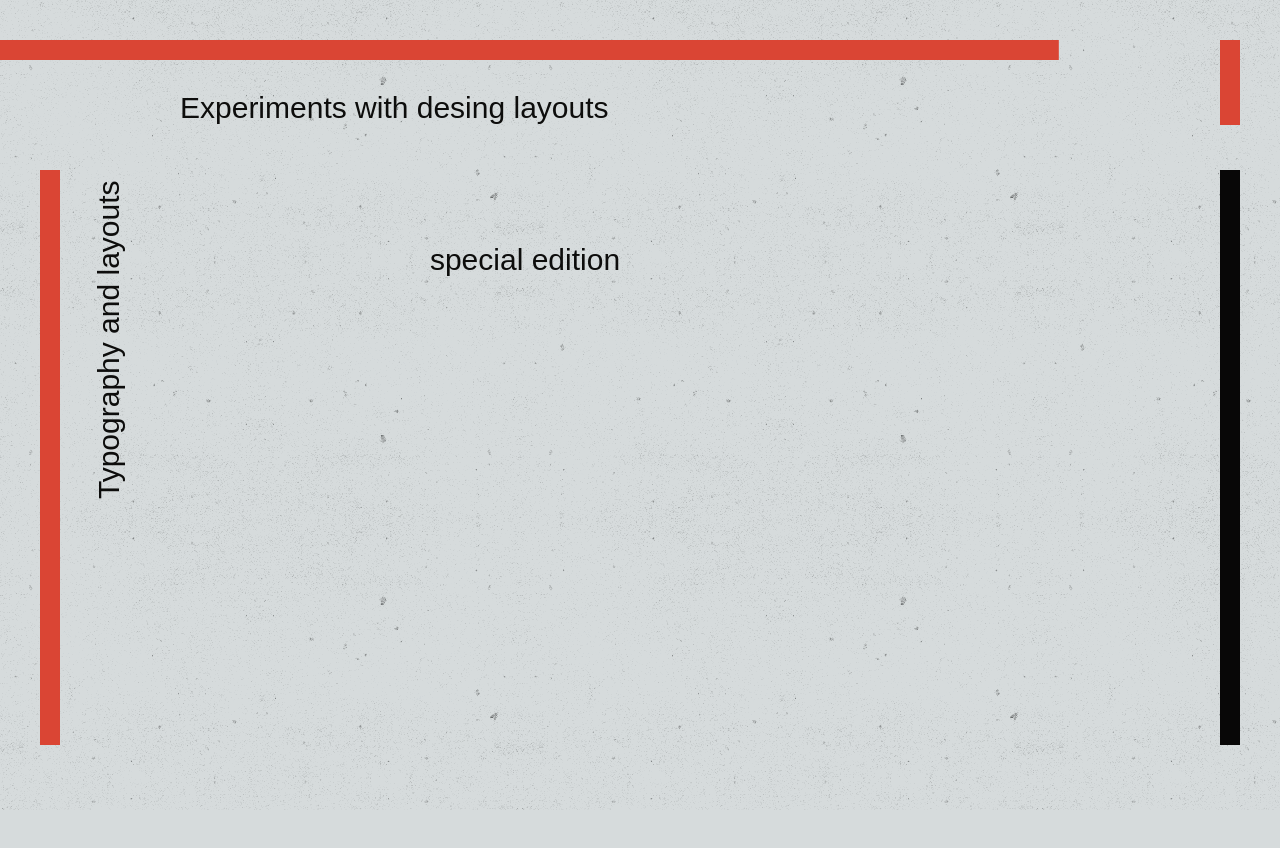
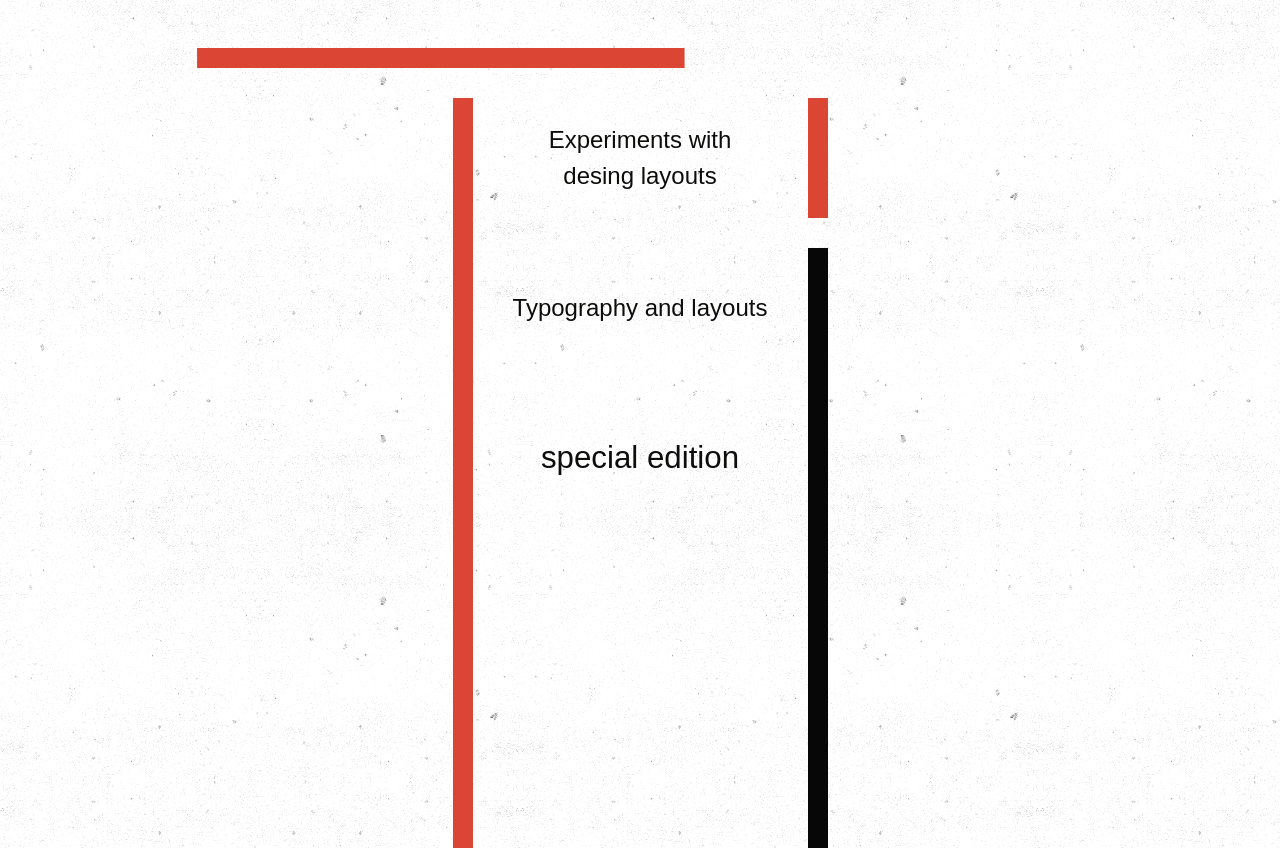
Before and after one commit to barbaraperic/doodle-motion, a Next.js app: page / in a window 1280 px wide. Before the commit the page ends 810 px from the top, so only its background shows below. Built offline with nearby package versions, Linux system fonts and the light colour scheme; a web font is replaced by a local one.

Commit message:
refactor typography

```diff
--- a/app/globals.scss
+++ b/app/globals.scss
@@ -7,51 +7,63 @@
     padding: 0;
     margin: 0;
 }
-* > * {
-    margin-bottom: 0.5em;
-}
-// These values are the minimum and maximum viewport sizes to apply the font scaling
-$min_width: 400;
-$max_width: 800;
-// These values represent the range of fon-tsize to apply
-// These values effect the base font-size, headings and other elements will scale proportionally
-$min_font: 16;
-$max_font: 20;
 
 :root {
-    --foreground-hsl: hsl(60, 4%, 5%);
-    --background-start-rgb: 214, 219, 220;
-    --background-end-rgb: 255, 255, 255;
-    font-size: #{$min_font}px;
+    --font-color-hsl: hsl(60, 4%, 5%);
+    --accent-color-hsl: hsl(6, 69%, 53%);
+    --black-color-hsl: hsl(0, 6%, 3%);
+    --base-size: 1rem;
+    --scale: 1.25;
+    --h5: calc(var(--base-size) * var(--scale));
+    --h4: calc(var(--h5) * var(--scale));
+    --h3: calc(var(--h4) * var(--scale));
+    --h2: calc(var(--h3) * var(--scale));
+    --h1: calc(var(--h2) * var(--scale));
 }
 
-@media (min-width: #{$min_width}px) and (max-width: #{$max_width}px) {
-    :root {
-        font-size: calc(
-            #{$min_font}px + (#{$max_font} - #{$min_font}) *
-                ((100vw - #{$min_width}px) / (#{$max_width} - #{$min_width}))
-        );
-    }
-}
-@media (min-width: #{$max_width}px) {
-    :root {
-        font-size: #{$max_font}px;
-    }
-}
-
-html {
-    line-height: 1.4;
-    font-size: 1em;
+body {
+    color: var(--font-color-hsl);
+    background-image: url('./concrete-wall.png');
+    margin: 0;
+    padding: 0;
     font-family: var(--font-baumas);
 }
 
-body {
-    color: var(--foreground-hsl);
-    background: linear-gradient(
-            to bottom,
-            transparent,
-            rgb(var(--background-end-rgb))
-        )
-        rgb(var(--background-start-rgb));
-    background-image: url('./concrete-wall.png');
+h1,
+.h1 {
+    font-size: var(--h1);
 }
+
+h2,
+.h2 {
+    font-size: var(--h2);
+}
+
+h3,
+.h3 {
+    font-size: var(--h3);
+}
+
+h4,
+.h4 {
+    font-size: var(--h4);
+}
+
+h5,
+.h5 {
+    font-size: var(--h5);
+}
+
+// @media (min-width: #{$min_width}px) and (max-width: #{$max_width}px) {
+//     :root {
+//         font-size: calc(
+//             #{$min_font}px + (#{$max_font} - #{$min_font}) *
+//                 ((100vw - #{$min_width}px) / (#{$max_width} - #{$min_width}))
+//         );
+//     }
+// }
+// @media (min-width: #{$max_width}px) {
+//     :root {
+//         font-size: #{$max_font}px;
+//     }
+// }
--- a/app/page.module.scss
+++ b/app/page.module.scss
@@ -1,35 +1,52 @@
+.wrapper {
+    max-width: 375px;
+    margin: 0 auto;
+    margin-top: 3rem;
+    height: 100vh;
+    display: grid;
+    grid-gap: 30px;
+    grid-template-columns: 20px auto 20px;
+    grid-template-rows: 20px 120px 120px 120px auto;
+    grid-template-areas:
+        'bar-top bar-top bar-top'
+        'bar-left title-a bar-right-a'
+        'bar-left title-b bar-right-b'
+        'bar-left content-a bar-right-b'
+        'bar-left ..... bar-right-b';
+}
+
 .bar-top {
     box-sizing: border-box;
     grid-area: bar-top;
-    background-color: hsl(6, 69%, 53%);
-    transform: translateX(-4vw);
+    background-color: var(--accent-color-hsl);
+    transform: scaleX(1.3) translateX(-12vw);
 }
 
 .bar-left {
     grid-area: bar-left;
-    background-color: hsl(6, 69%, 53%);
+    background-color: var(--accent-color-hsl);
 }
 
 .bar-right-a {
     grid-area: bar-right-a;
-    background-color: hsl(6, 69%, 53%);
+    background-color: var(--accent-color-hsl);
 }
 
 .bar-right-b {
     grid-area: bar-right-b;
-    background-color: hsl(0, 6%, 3%);
+    background-color: var(--black-color-hsl);
 }
 
-.title {
-    grid-area: title;
+.title-a {
+    grid-area: title-a;
     text-align: center;
     display: flex;
     justify-content: center;
     align-items: center;
 }
 
-.subtitle {
-    grid-area: subtitle;
+.title-b {
+    grid-area: title-b;
     text-align: center;
     display: flex;
     justify-content: center;
@@ -49,20 +66,6 @@
     display: none;
 }
 
-.wrapper {
-    padding: 20px;
-    height: 100vh;
-    display: grid;
-    grid-gap: 30px;
-    grid-template-columns: 20px auto 20px;
-    grid-template-rows: 20px 120px 150px auto;
-    grid-template-areas:
-        'bar-top bar-top bar-top'
-        'bar-left title bar-right-a'
-        'bar-left subtitle bar-right-b'
-        'bar-left content-a bar-right-b';
-}
-
 .box {
     padding: 10px;
     font-size: 150%;
@@ -73,30 +76,30 @@
     background: lightgray;
 }
 
-@media (min-width: 700px) {
-    .wrapper {
-        padding: 40px;
-        height: 100vh;
-        display: grid;
-        grid-gap: 30px;
-        grid-template-columns: 20px 50px auto 200px 50px 20px;
-        grid-template-rows: 20px 50px auto auto;
-        grid-template-areas:
-            'bar-top bar-top bar-top bar-top ...... bar-right-a'
-            '...... ...... title title ...... bar-right-a'
-            'bar-left content-a subtitle content-b content-b bar-right-b'
-            'bar-left content-a ...... content-b content-b bar-right-b';
-    }
+// @media (min-width: 700px) {
+//     .wrapper {
+//         padding: 60px;
+//         height: 100vh;
+//         display: grid;
+//         grid-gap: 30px;
+//         grid-template-columns: 20px 50px auto 200px 50px 20px;
+//         grid-template-rows: 20px 50px auto auto;
+//         grid-template-areas:
+//             'bar-top bar-top bar-top bar-top ...... bar-right-a'
+//             '...... ...... title title ...... bar-right-a'
+//             'bar-left content-a subtitle content-b content-b bar-right-b'
+//             'bar-left content-a ...... content-b content-b bar-right-b';
+//     }
 
-    .title {
-        justify-content: flex-start;
-        text-align: left;
-    }
+//     .title {
+//         justify-content: flex-start;
+//         text-align: left;
+//     }
 
-    .content-a {
-        display: block;
-        writing-mode: vertical-lr;
-        transform: rotate(180deg);
-        text-align: end;
-    }
-}
+//     .content-a {
+//         display: block;
+//         writing-mode: vertical-lr;
+//         transform: rotate(180deg);
+//         text-align: end;
+//     }
+// }
--- a/app/page.tsx
+++ b/app/page.tsx
@@ -6,15 +6,16 @@ export default function Home() {
         <div className={styles.wrapper}>
             <div className={`${styles.box} ${styles['bar-top']}`}></div>
             <div className={`${styles.box} ${styles['bar-left']}`}></div>
-            <div className={`${styles.box} ${styles['title']}`}>
-                <h2>Experiments with desing layouts</h2>
+            <div className={`${styles.box} ${styles['title-a']}`}>
+                <p>Experiments with desing layouts</p>
             </div>
-            <div className={`${styles.box} ${styles['subtitle']}`}>
-                <h2>special edition</h2>
+            <div className={`${styles.box} ${styles['title-b']}`}>
+                <p>Typography and layouts </p>
             </div>
             <div className={`${styles.box} ${styles['content-a']}`}>
-                <h2>Typography and layouts </h2>
+                <h3>special edition</h3>
             </div>
+
             <div className={`${styles.box} ${styles['content-b']}`}>
                 <p>
                     I am a longer text Lorem ipsum dolor sit amet consectetur,
```
